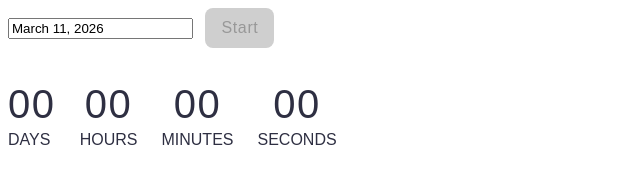
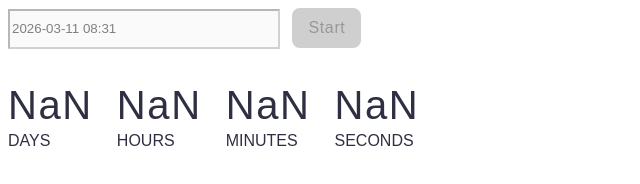
Before and after one commit to anastasiiahrebelnyk/goit-js-hw-10, a website built with Vite: page src/index.html in a window 1280 px wide. Both pictures are taken after a click on the button "Start". Shown: the whole page, without its empty margins (0-640 px from the left). Built offline with nearby package versions, Linux system fonts and the light colour scheme.

Commit message:
add timer

```diff
--- a/package.json
+++ b/package.json
@@ -18,6 +18,7 @@
   "license": "ISC",
   "dependencies": {
     "flatpickr": "^4.6.13",
+    "izitoast": "^1.4.0",
     "vite-plugin-full-reload": "^1.2.0",
     "vite-plugin-html-inject": "^1.1.2"
   }
--- a/src/css/styles.css
+++ b/src/css/styles.css
@@ -1,4 +1,4 @@
-/**
+/* *
   |============================
   | include css partials with
   | default @import url()
@@ -34,6 +34,16 @@ body {
 
 }
 
+.disabled {
+  color: #808080;
+  background-color: #fafafa;
+
+}
+
+.disabled:disabled {
+  cursor: not-allowed;
+}
+
 button {
   border-radius: 8px;
     padding: 8px 16px;
@@ -47,7 +57,14 @@ font-weight: 500;
   border-style: none;
 }
 
+.active-button {
+  background-color: #4e75ff;
+  color: #fff;
+}
 
+.active-button:hover {
+  background-color: #6c8cff;
+}
 
 .timer {
   margin-top: 32px;
--- a/src/js/1-timer.js
+++ b/src/js/1-timer.js
@@ -1,20 +1,96 @@
 import flatpickr from "flatpickr";
 import "flatpickr/dist/flatpickr.min.css";
+import iziToast from "izitoast";
+import "izitoast/dist/css/iziToast.min.css";
+
+let userSelectedDate;
+const buttonEl = document.querySelector('.date-picker-button');
+const inputEl = document.querySelector('#datetime-picker');
+let intervalId;
+let initTime;
+
+const timerDisplay = {
+  days: document.querySelector('[data-days]'),
+  hours: document.querySelector('[data-hours]'),
+  minutes: document.querySelector('[data-minutes]'),
+  seconds: document.querySelector('[data-seconds]'),
+};
+
+
 
 const options = {
-    enableTime: true,
-    time_24hr: true,
-    defaultDate: new Date(),
-    // minDate: new Date(),
-    minuteIncrement: 1,
-    altInput: true,
-    altFormat: "F j, Y",
-    dateFormat: "Y-m-d",
+  enableTime: true,
+  time_24hr: true,
+  defaultDate: new Date(),
+  minuteIncrement: 1,
   onClose(selectedDates) {
-    console.log(selectedDates[0]);
+      console.log(selectedDates[0]);
+      if (selectedDates[0] < Date.now()) {
+         iziToast.show({
+    message: "Please choose a date in the future"
+});
+          return
+      }
+      userSelectedDate = selectedDates[0].getTime();
+      buttonEl.classList.add('active-button');
+      return userSelectedDate;
+
   },
 };
 
-let userSelectedDate;
 
 flatpickr("#datetime-picker", options);
+
+buttonEl.addEventListener('click', handleTimer);
+
+function handleTimer() {
+    buttonEl.classList.remove('active-button');
+    inputEl.classList.add('disabled');
+    inputEl.setAttribute('disabled', '');
+
+    intervalId = setInterval(() => {
+        console.log('tick');
+         initTime = Date.now();
+         const diff = userSelectedDate - initTime;
+        const timeValues = convertMs(diff);
+        // console.log(timeValues);
+        timerDisplay.days.textContent = String(timeValues.days).padStart(2, '0');
+        timerDisplay.hours.textContent = String(timeValues.hours).padStart(2, '0');
+        timerDisplay.minutes.textContent = String(timeValues.minutes).padStart(2, '0');
+        timerDisplay.seconds.textContent = String(timeValues.seconds).padStart(2, '0');
+
+        if (diff <= 0) {
+            clearInterval(intervalId);
+            timerDisplay.days.textContent = '00';
+            timerDisplay.hours.textContent = '00';
+            timerDisplay.minutes.textContent = '00';
+            timerDisplay.seconds.textContent = '00';
+            inputEl.classList.remove('disabled');
+            inputEl.removeAttribute('disabled', '');
+            buttonEl.addEventListener('click', handleTimer);
+
+        }
+    }, 1000);
+    buttonEl.removeEventListener('click', handleTimer);
+};
+
+
+
+function convertMs(ms) {
+  // Number of milliseconds per unit of time
+  const second = 1000;
+  const minute = second * 60;
+  const hour = minute * 60;
+  const day = hour * 24;
+
+  // Remaining days
+  const days = Math.floor(ms / day);
+  // Remaining hours
+  const hours = Math.floor((ms % day) / hour);
+  // Remaining minutes
+  const minutes = Math.floor(((ms % day) % hour) / minute);
+  // Remaining seconds
+  const seconds = Math.floor((((ms % day) % hour) % minute) / second);
+
+  return { days, hours, minutes, seconds };
+};
--- a/src/partials/1-timer.html
+++ b/src/partials/1-timer.html
@@ -7,7 +7,7 @@
   </head>
   <body>
     <input type="text" id="datetime-picker" />
-    <button type="button" data-start>Start</button>
+    <button type="button" data-start class="date-picker-button">Start</button>
 
     <div class="timer">
       <div class="field">
```
Also changed, not shown: 1 other file.
